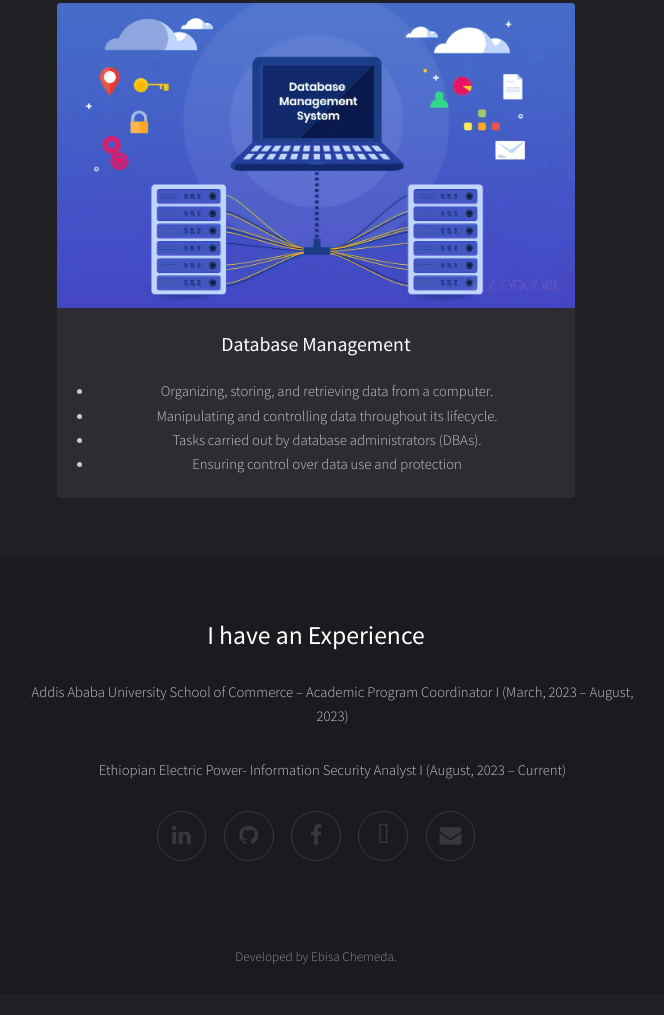
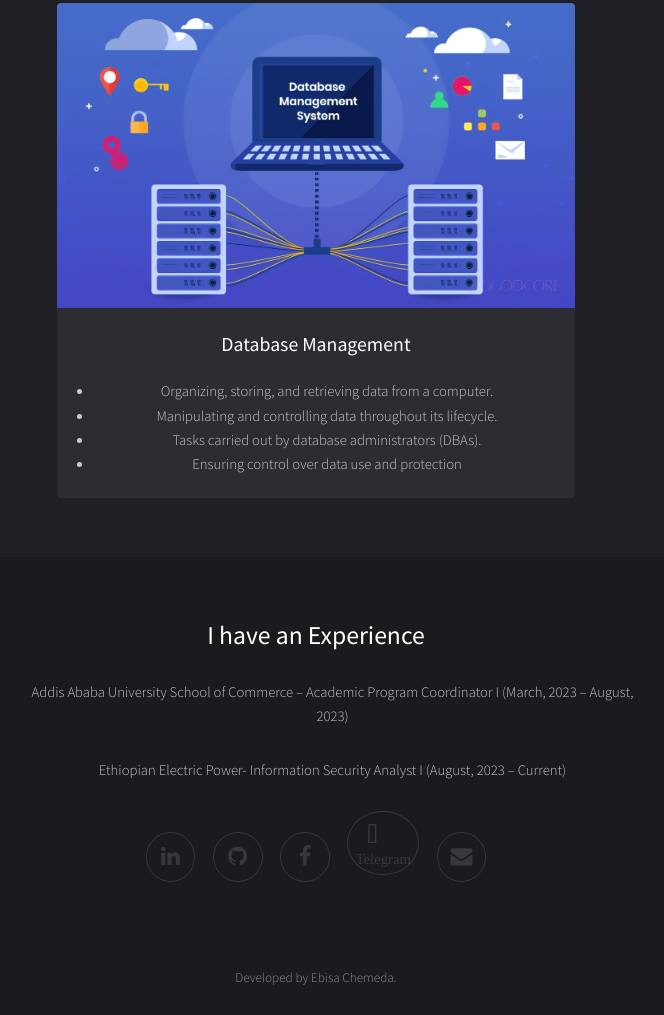
Before and after one commit to ebisachemeda/ebisachemeda.github.io, a plain HTML site: page index.html in a window 1280 px wide. Shown: the part 1524-2539 px from the top of the page, without its empty margins (324-988 px from the left). Before the commit the page ends 2518 px from the top, so only its background shows below. Drawn offline with Linux system fonts and the light colour scheme.

Commit message:
Update index.html

```diff
--- a/index.html
+++ b/index.html
@@ -89,7 +89,7 @@
 							<li><a href="https://github.com/ebisachemeda/" class="icon fa-github"><span class="label">Github</span></a></li>
 
 							<li><a href="https://www.facebook.com/harmeekoo.143/" class="icon fa-facebook"><span class="label">Facebook</span></a></li>
-							<li><a href="https://t.me/EebbiiC" class="icon fa-telegram"><span class="label">Telegram</span></a></li>
+							<li><a href="https://t.me/EebbiiC" class="fa fa-telegram"><span class="label">Telegram</span></a></li>
 							<li><a href="mailto:ebisachemeda430@gmail.com" class="icon fa-envelope"><span class="label">Email</span></a></li>
 
 						</ul>
```
